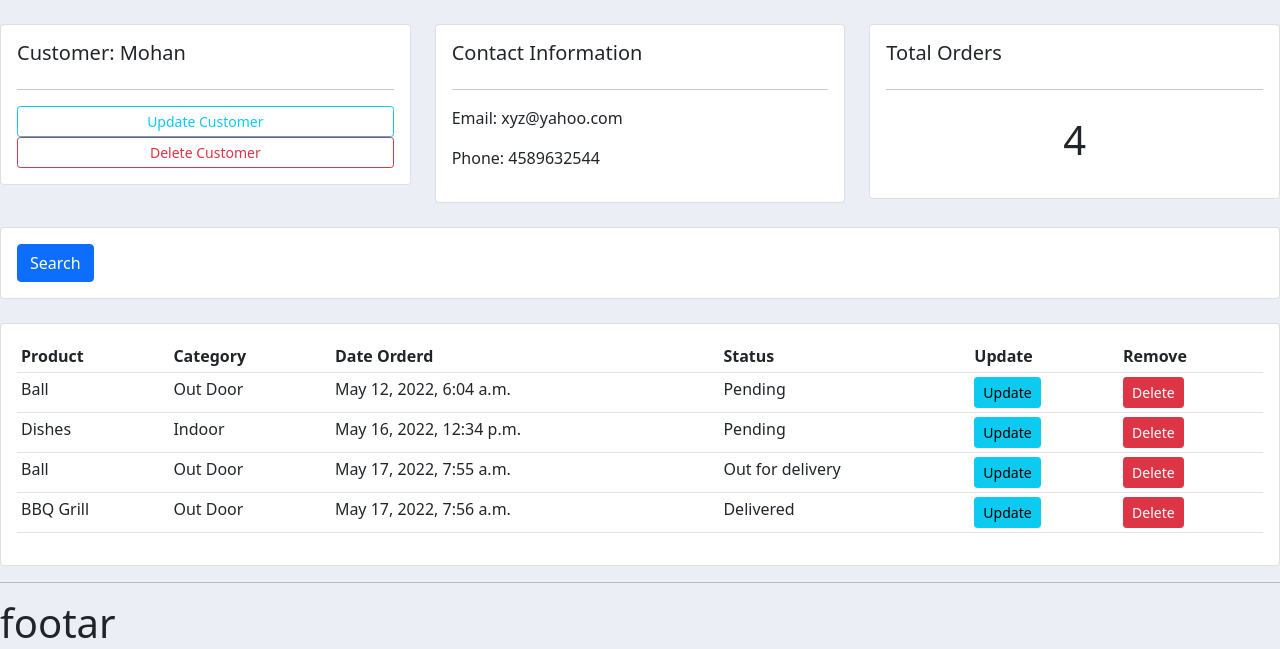
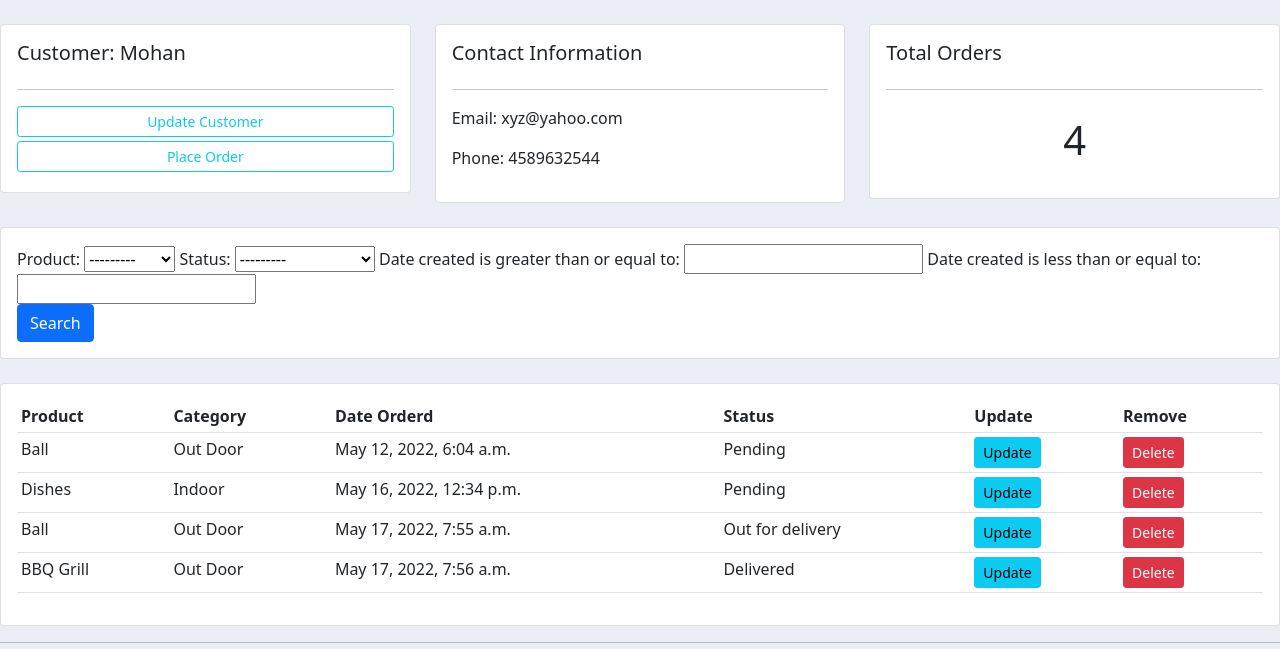
Before and after one commit to Priyamesh/customer_relationship_management, a Django app: page /customer/1/ in a window 1280 px wide. Shown: the part 56-705 px from the top of the page. Run offline with Django 4.2, Linux system fonts and the light colour scheme; data comes from the database, SQL or seed files in the repository; both versions use the stored data as it was after the commit.

Commit message:
inline form + filter form

```diff
--- /dev/null
+++ b/accounts/filters.py
@@ -0,0 +1,12 @@
+from dataclasses import fields
+import django_filters
+from django_filters import DateFilter
+from . models import *
+
+class OrderFilters(django_filters.FilterSet):
+    start_date=DateFilter(field_name="date_created",lookup_expr='gte')
+    end_date=DateFilter(field_name="date_created",lookup_expr='lte')
+    class Meta:
+        model=Order
+        fields='__all__'
+        exclude=['customer','date_created']
--- a/accounts/templates/accounts/customer.html
+++ b/accounts/templates/accounts/customer.html
@@ -10,7 +10,7 @@
 			<h5>Customer: {{customer.name}}</h5>
 			<hr>
 			<a class="btn btn-outline-info  btn-sm btn-block" href="">Update Customer</a>
-			<a class="btn btn-outline-danger  btn-sm btn-block" href="">Delete Customer</a>
+			<a class="btn btn-outline-info  btn-sm btn-block my-1" href="{% url 'create_order' customer.id %}">Place Order</a>
 
 		</div>
 	</div>
@@ -39,7 +39,8 @@
 	<div class="col">
 		<div class="card card-body">
 			<form method="get">
-
+			{{myFilter.form}}
+			<br>
 		    <button class="btn btn-primary" type="submit">Search</button>
 		  </form>
 		</div>
--- a/accounts/templates/accounts/dashboard.html
+++ b/accounts/templates/accounts/dashboard.html
@@ -36,7 +36,6 @@
 		<h5>LAST 5 ORDERS</h5>
 		<hr>
 		<div class="card card-body">
-			<a class="btn btn-primary  btn-sm btn-block" href="{% url 'create_order'%}">Create Order</a>
 			<table class="table table-sm">
 				<tr>
 					<th>Product</th>
--- a/accounts/urls.py
+++ b/accounts/urls.py
@@ -5,7 +5,7 @@ urlpatterns = [
     path('', views.home,name="home"),
     path('product/', views.product,name="product"),
     path('customer/<str:pk_test>/', views.customer,name="customer"),
-    path('create_order',views.createOrder,name="create_order"),
+    path('create_order/<str:pk>/',views.createOrder,name="create_order"),
     path('update_order/<str:pk>/',views.updateOrder,name="update_order"),
     path('delete_order/<str:pk>/',views.deleteOrder,name="delete_order")
 ]
--- a/accounts/views.py
+++ b/accounts/views.py
@@ -1,8 +1,12 @@
 from django.shortcuts import render,redirect
 from django.http import HttpResponse
+from django.forms import formset_factory, inlineformset_factory
+from accounts import urls
 
 from accounts.forms import OrderForm
 from .models import *
+from .filters import *
+
 
 # Create your views here.
 
@@ -36,25 +40,32 @@ def customer(request,pk_test):
     customer=Customer.objects.get(id=pk_test)
     total_orders=customer.order_set.all()
     total_orders_count=total_orders.count()
+
+    myFilter=OrderFilters(request.GET,queryset=total_orders)
+    total_orders=myFilter.qs
     #print(total_orders)
     context={
         'customer':customer,
         'total_orders':total_orders,
         'total_orders_count':total_orders_count,
+        'myFilter':myFilter,
     }
     return render(request,'accounts/customer.html',context)
 
-def createOrder(request):
-
-    form=OrderForm()
+def createOrder(request,pk):
+    OrderFormset=inlineformset_factory(Customer,Order,fields=('product','status'),extra=5)
+    customer=Customer.objects.get(id=pk)
+    formset=OrderFormset(queryset=Order.objects.none(),instance=customer)
+    #form=OrderForm(initial={'customer':customer})
     if request.method =='POST':
         #print('printing request:',request.POST)
-        form = OrderForm(request.POST)
-        if form.is_valid():
-            form.save()
-            return redirect('/')
+        #form = OrderForm(request.POST)
+        formset=OrderFormset(request.POST,instance=customer)
+        if formset.is_valid():
+            formset.save()
+            return redirect('/customer/'+str(customer.id))
 
-    context={'form':form}
+    context={'formset':formset}
     return render(request,'accounts/order_form.html',context)
 
 def updateOrder(request,pk):
--- a/crm1/settings.py
+++ b/crm1/settings.py
@@ -38,6 +38,7 @@ INSTALLED_APPS = [
     'django.contrib.messages',
     'django.contrib.staticfiles',
     'accounts',
+    'django_filters',
 ]
 
 MIDDLEWARE = [
```
Also changed, not shown: accounts/templates/accounts/order_form.html (+6 -1 lines), db.sqlite3.
